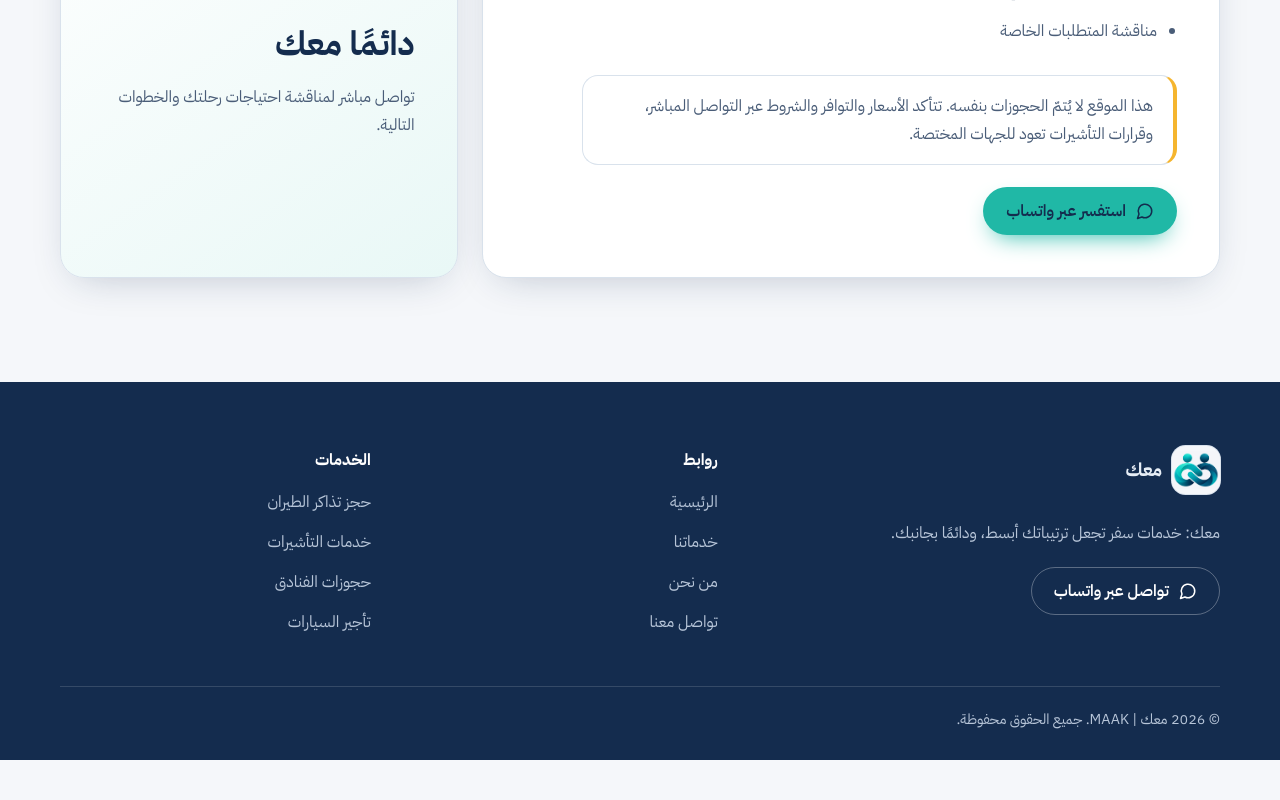
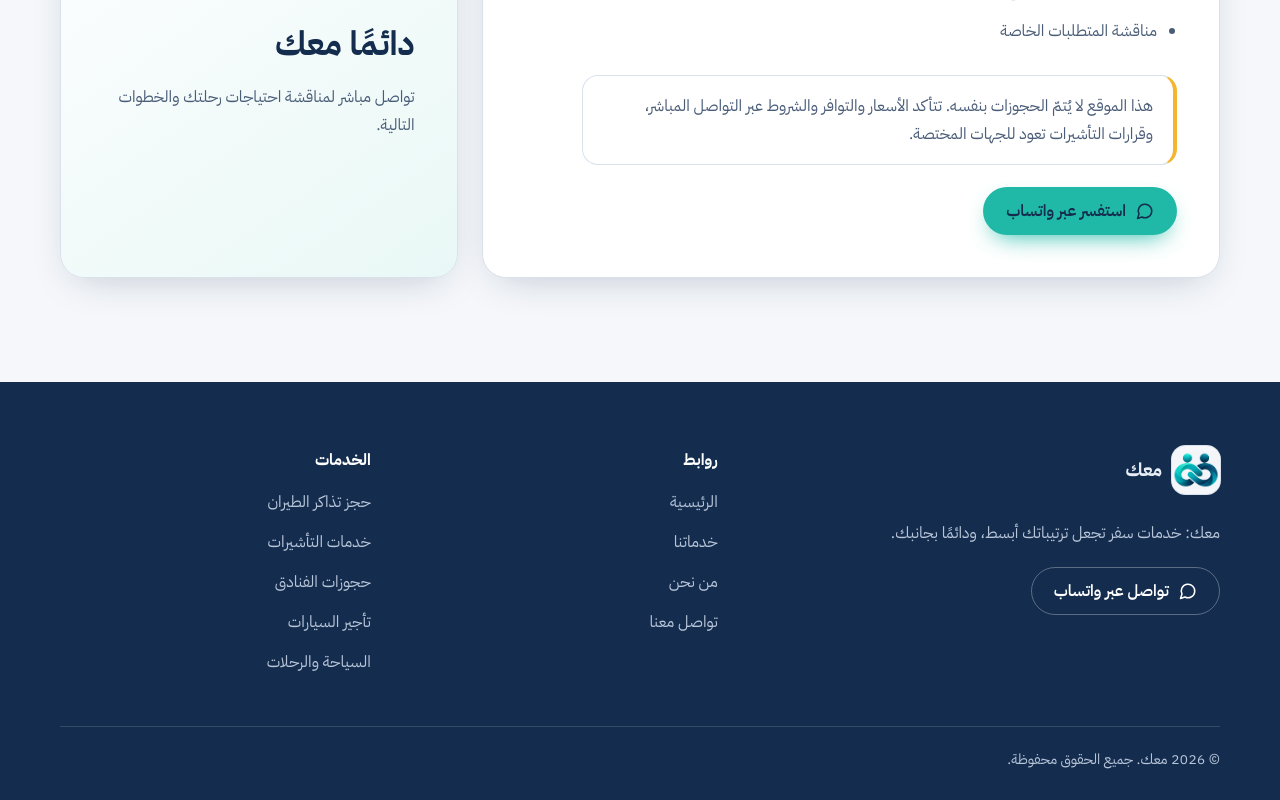
Before and after one commit to khwy1d/Maak, a React (Vite) app: page /tourism in a window 1280 px wide. Shown: the part 765-1565 px from the top of the page. Before the commit the page ends 1525 px from the top, so only its background shows below. Built offline with nearby package versions, Linux system fonts and the light colour scheme.

Commit message:
Improve footer service navigation and localized brand text
* Use a single localized brand name

* Add tourism page to footer service links

* Keep footer change free of unused imports

```diff
--- a/src/components/Sections.tsx
+++ b/src/components/Sections.tsx
@@ -104,7 +104,8 @@ export function Footer() {
         <nav aria-label={t.footer.links}><h4>{t.footer.links}</h4>
           <a href="/">{t.nav.home}</a><a href="/services">{t.nav.services}</a><a href="/about">{t.nav.about}</a><a href="/contact">{t.nav.contact}</a></nav>
         <nav aria-label={t.footer.services}><h4>{t.footer.services}</h4>
-          {t.services.items.map((s) => <a key={s.key} href={s.key === "flight" ? "/flights" : s.key === "visa" ? "/visas" : s.key === "hotel" ? "/hotels" : "/car-rental"}>{lang === "ar" ? s.ar : s.en}</a>)}</nav>
+          {t.services.items.map((s) => <a key={s.key} href={s.key === "flight" ? "/flights" : s.key === "visa" ? "/visas" : s.key === "hotel" ? "/hotels" : "/car-rental"}>{lang === "ar" ? s.ar : s.en}</a>)}
+          <a href="/tourism">{lang === "ar" ? "السياحة والرحلات" : "Tourism and trips"}</a></nav>
       </div>
       <div className="container copy">© {new Date().getFullYear()} {t.brand}. {t.footer.rights}</div>
     </footer>
--- a/src/i18n/translations.ts
+++ b/src/i18n/translations.ts
@@ -2,7 +2,7 @@ export type Lang = "ar" | "en";
 
 const ar = {
   meta: { title: "معك | MAAK — دائمًا معك", description: "معك لخدمات السفر: حجز تذاكر الطيران، خدمات التأشيرات، حجوزات الفنادق، وتأجير السيارات. تواصل معنا عبر واتساب." },
-  brand: "معك | MAAK",
+  brand: "معك",
   slogan: "دائمًا معك",
   a11y: { menu: "فتح القائمة", close: "إغلاق القائمة", lang: "Switch to English", themeDark: "التبديل إلى الوضع الداكن", themeLight: "التبديل إلى الوضع الفاتح", nav: "التنقل الرئيسي", logo: "شعار معك" },
   nav: { home: "الرئيسية", services: "خدماتنا", about: "من نحن", contact: "تواصل معنا" },
@@ -78,7 +78,7 @@ const ar = {
 
 const en: typeof ar = {
   meta: { title: "MAAK | معك — Always with you", description: "MAAK travel services: flight bookings, visa services, hotel reservations and car rentals. Get in touch on WhatsApp." },
-  brand: "MAAK | معك",
+  brand: "MAAK",
   slogan: "Always with you.",
   a11y: { menu: "Open menu", close: "Close menu", lang: "التبديل إلى العربية", themeDark: "Switch to dark mode", themeLight: "Switch to light mode", nav: "Main navigation", logo: "MAAK logo" },
   nav: { home: "Home", services: "Services", about: "About us", contact: "Contact" },
```
